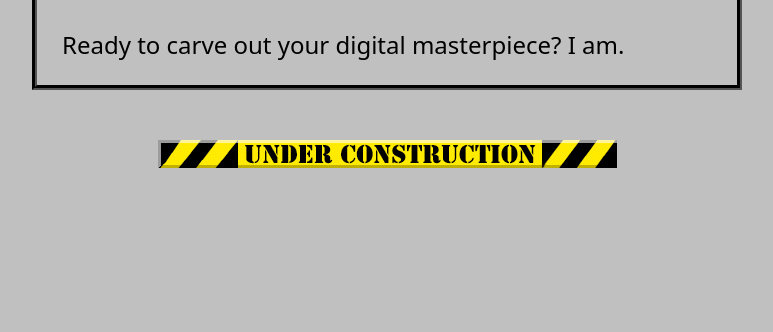
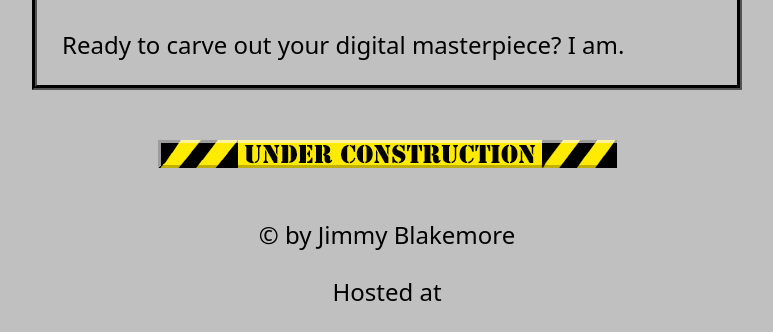
Before and after one commit to JimmyBlakemore/jimmyblakemore.tech, a plain HTML site: page index.html in a window 1280 px wide. Shown: the part 3656-3988 px from the top of the page, without its empty margins (253-1026 px from the left). Before the commit the page ends 3874 px from the top, so only its background shows below. Drawn offline with Linux system fonts and the light colour scheme; a script that the page names is missing.

Commit message:
Update index.html

```diff
--- a/index.html
+++ b/index.html
@@ -49,6 +49,11 @@
 
     <script src="main.js"></script>
 
+    <footer>
+        <p>&copy; by Jimmy Blakemore</p>
+        <p>Hosted at <a href="https://hostinger.com?REFERRALCODE=1JIMMY0940" target="_blank"></a></a></p>
+    </footer>
+
 </body>
 
 </html>
```
